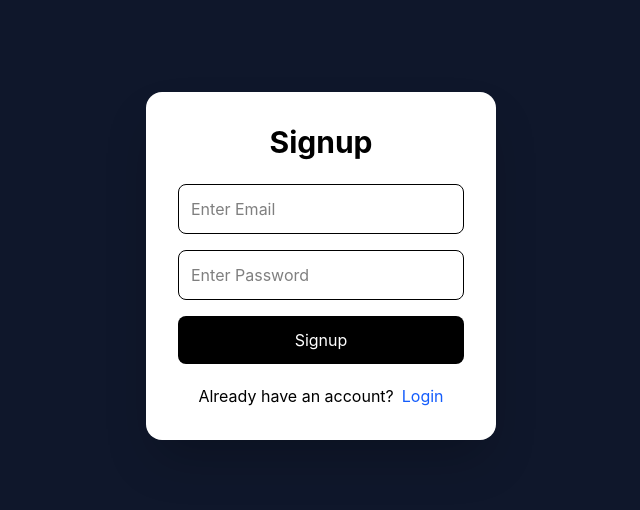
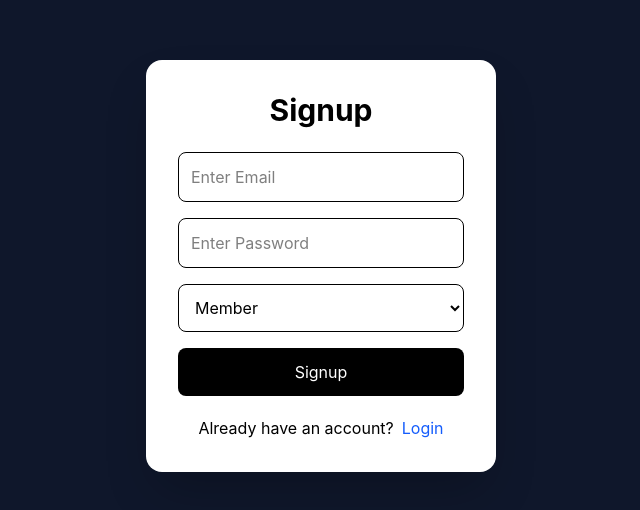
Before and after one commit to BattuAbhinav/ai-leave-management-system, a React app in the folder frontend/: page /signup in a window 1280 px wide. Shown: the part 134-644 px from the top of the page, without its empty margins (319-959 px from the left). Built offline with nearby package versions, Linux system fonts and the light colour scheme; the HTML template or start-up script is replaced by a standard one.

Commit message:
Added role selection in signup

```diff
--- a/frontend/src/pages/Signup.jsx
+++ b/frontend/src/pages/Signup.jsx
@@ -6,6 +6,7 @@ function Signup() {
 
   const [email, setEmail] = useState("")
   const [password, setPassword] = useState("")
+  const [role, setRole] = useState("member")
 
   const navigate = useNavigate()
 
@@ -17,7 +18,8 @@ function Signup() {
         "https://ai-leave-backend.onrender.com/signup",
         {
           email,
-          password
+          password,
+          role
         }
       )
 
@@ -66,6 +68,22 @@ function Signup() {
           onChange={(e) => setPassword(e.target.value)}
         />
 
+        <select
+          className="w-full p-3 border rounded-lg mb-4"
+          value={role}
+          onChange={(e) => setRole(e.target.value)}
+        >
+
+          <option value="member">
+            Member
+          </option>
+
+          <option value="admin">
+            Admin
+          </option>
+
+        </select>
+
         <button
           type="button"
           className="w-full bg-black text-white p-3 rounded-lg cursor-pointer hover:bg-gray-800"
```
Also changed, not shown: 1 other file (tests, documents, lock files or other folders).
